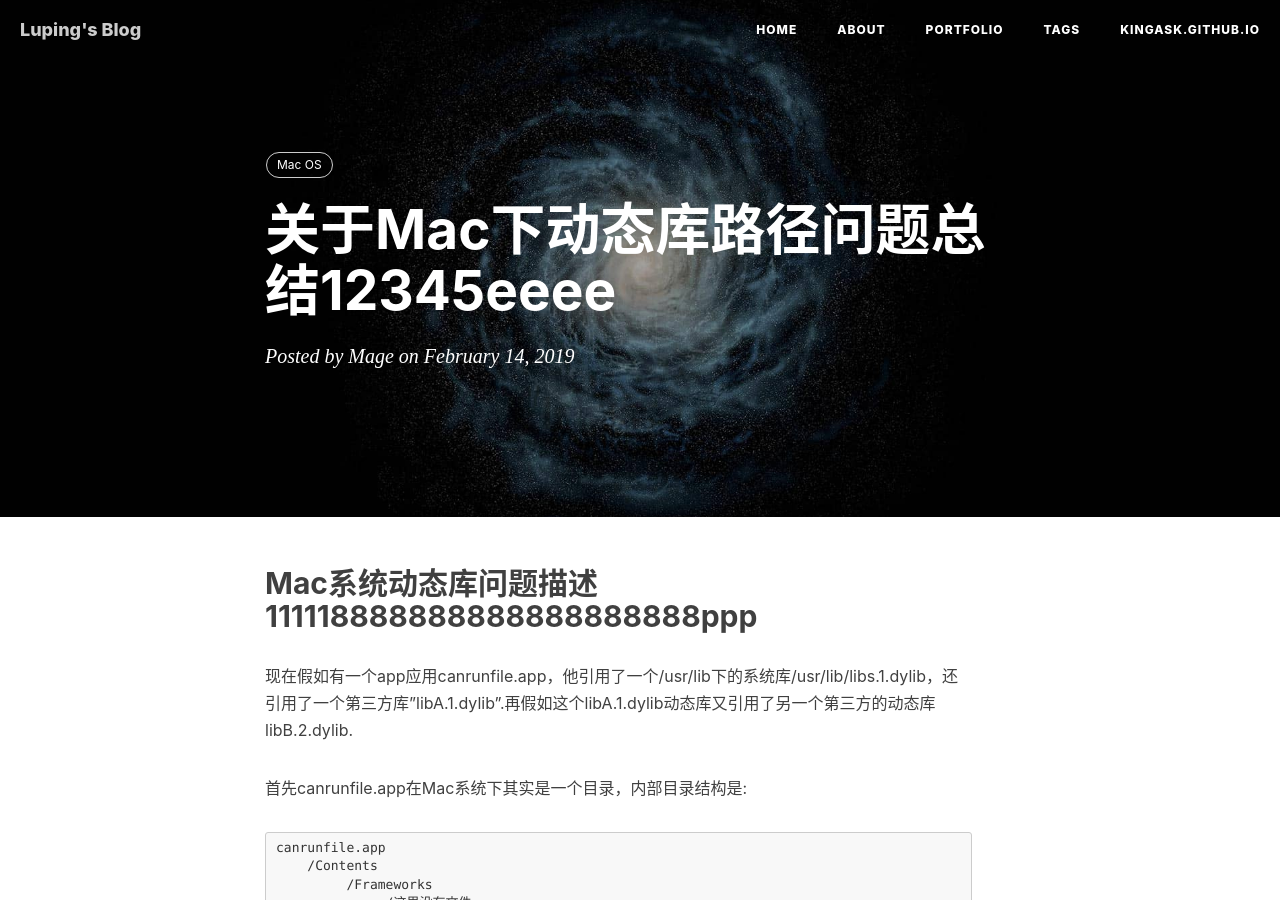
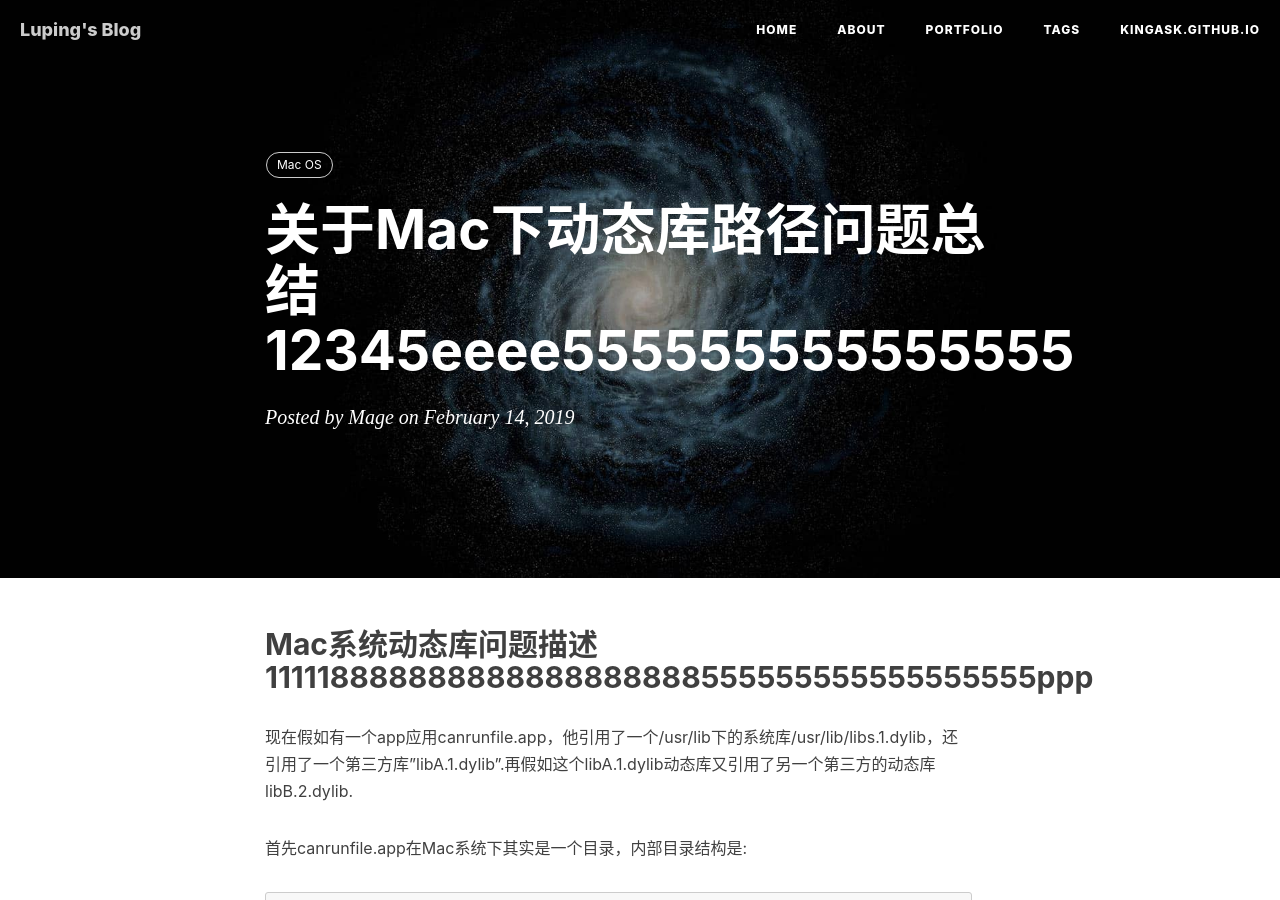
Before and after one commit to kingask/kingask.github.io, a Jekyll site: the page built from _posts/2019-02-14-macosdylib.markdown, in a window 1280 px wide and 900 px high. Built offline with Jekyll 4.4.1, drawn with Linux system fonts in a browser that asks for light colours; nearby versions of some CDN libraries; comment, search, counter and statistics services are not loaded.

Commit message:
modified:   _posts/2019-02-14-macosdylib.markdown

```diff
--- a/_posts/2019-02-14-macosdylib.markdown
+++ b/_posts/2019-02-14-macosdylib.markdown
@@ -1,6 +1,6 @@
 ---
 layout:     post
-title:      "关于Mac下动态库路径问题总结12345eeee"
+title:      "关于Mac下动态库路径问题总结12345eeee555555555555555"
 subtitle: ""
 date:       2019-02-14 00:54:00
 author:     "Mage"
@@ -9,7 +9,7 @@ tags:
     - Mac OS
 ---
 
-## Mac系统动态库问题描述111118888888888888888888ppp
+## Mac系统动态库问题描述111118888888888888888888555555555555555555ppp
 
 现在假如有一个app应用canrunfile.app，他引用了一个/usr/lib下的系统库/usr/lib/libs.1.dylib，还引用了一个第三方库"libA.1.dylib".再假如这个libA.1.dylib动态库又引用了另一个第三方的动态库libB.2.dylib.
 
```
